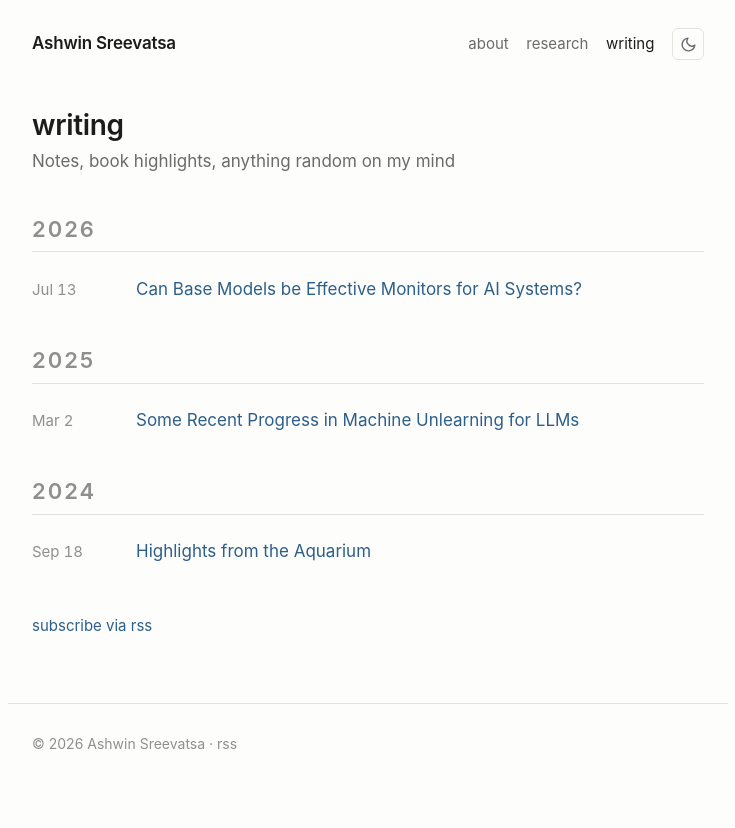
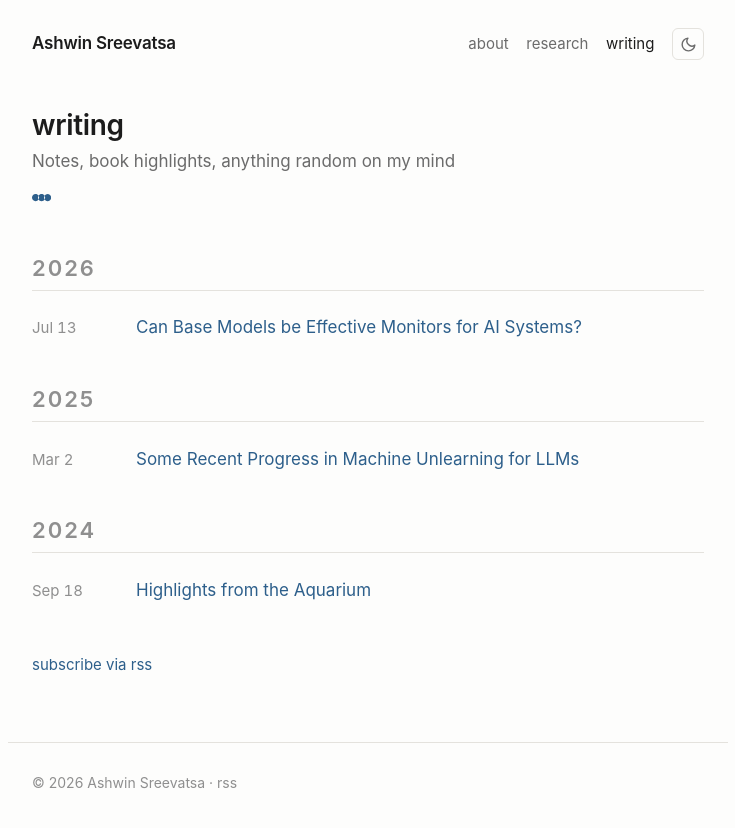
Before and after one commit to TheAshwinner/TheAshwinner.github.io, a Jekyll site: the page built from writing.md, in a window 1280 px wide. Shown: the top 828 px of the page, without its empty margins (272-1007 px from the left). Built offline with Jekyll 4.4.1, drawn with Linux system fonts in a browser that asks for light colours.

Commit message:
Add a Letterboxd link to the writing page
Co-Authored-By: Claude Opus 5.5 <noreply@anthropic.com>
Claude-Session: https://claude.ai/code/session_017eoR51MXqrqzcP5Phmhvyj

```diff
--- a/_includes/icon.html
+++ b/_includes/icon.html
@@ -5,7 +5,7 @@ and cannot break when a CDN path 404s, which is what the academicons link
 did. `fill="currentColor"` makes each icon inherit the link colour, so the
 hover and both themes are handled by the existing link styles.
 
-Artwork: envelope from Bootstrap Icons (MIT), the three brand marks from
+Artwork: envelope from Bootstrap Icons (MIT), the brand marks from
 Simple Icons (CC0). An unknown name renders nothing, so the row falls back
 to its text label on its own.
 {%- endcomment -%}
@@ -18,4 +18,6 @@ to its text label on its own.
 <svg class="icon" viewBox="0 0 24 24" fill="currentColor" aria-hidden="true" focusable="false"><path d="M12 .297c-6.63 0-12 5.373-12 12 0 5.303 3.438 9.8 8.205 11.385.6.113.82-.258.82-.577 0-.285-.01-1.04-.015-2.04-3.338.724-4.042-1.61-4.042-1.61C4.422 18.07 3.633 17.7 3.633 17.7c-1.087-.744.084-.729.084-.729 1.205.084 1.838 1.236 1.838 1.236 1.07 1.835 2.809 1.305 3.495.998.108-.776.417-1.305.76-1.605-2.665-.3-5.466-1.332-5.466-5.93 0-1.31.465-2.38 1.235-3.22-.135-.303-.54-1.523.105-3.176 0 0 1.005-.322 3.3 1.23.96-.267 1.98-.399 3-.405 1.02.006 2.04.138 3 .405 2.28-1.552 3.285-1.23 3.285-1.23.645 1.653.24 2.873.12 3.176.765.84 1.23 1.91 1.23 3.22 0 4.61-2.805 5.625-5.475 5.92.42.36.81 1.096.81 2.22 0 1.606-.015 2.896-.015 3.286 0 .315.21.69.825.57C20.565 22.092 24 17.592 24 12.297c0-6.627-5.373-12-12-12"/></svg>
 {%- when 'google scholar' -%}
 <svg class="icon" viewBox="0 0 24 24" fill="currentColor" aria-hidden="true" focusable="false"><path d="M5.242 13.769L0 9.5 12 0l12 9.5-5.242 4.269C17.548 11.249 14.978 9.5 12 9.5c-2.977 0-5.548 1.748-6.758 4.269zM12 10a7 7 0 1 0 0 14 7 7 0 0 0 0-14z"/></svg>
+{%- when 'letterboxd' -%}
+<svg class="icon" viewBox="0 0 24 24" fill="currentColor" aria-hidden="true" focusable="false"><path d="M8.224 14.352a4.447 4.447 0 0 1-3.775 2.092C1.992 16.444 0 14.454 0 12s1.992-4.444 4.45-4.444c1.592 0 2.988.836 3.774 2.092-.427.682-.673 1.488-.673 2.352s.246 1.67.673 2.352zM15.101 12c0-.864.247-1.67.674-2.352-.786-1.256-2.183-2.092-3.775-2.092s-2.989.836-3.775 2.092c.427.682.674 1.488.674 2.352s-.247 1.67-.674 2.352c.786 1.256 2.183 2.092 3.775 2.092s2.989-.836 3.775-2.092A4.42 4.42 0 0 1 15.1 12zm4.45-4.444a4.447 4.447 0 0 0-3.775 2.092c.427.682.673 1.488.673 2.352s-.246 1.67-.673 2.352a4.447 4.447 0 0 0 3.775 2.092C22.008 16.444 24 14.454 24 12s-1.992-4.444-4.45-4.444z"/></svg>
 {%- endcase -%}
--- a/_includes/link-row.html
+++ b/_includes/link-row.html
@@ -6,9 +6,11 @@ which matters most for the Scholar mark. Because the anchor has text content,
 that text wins the accessible name and the title is not announced twice.
 An entry with `email: true` becomes a mailto: built from site.email_address,
 so the address is never rendered as page text.
+Pass `links=` to render a different list, e.g. a page's own front matter.
 {%- endcomment -%}
+{%- assign links = include.links | default: site.data.links -%}
 <ul class="link-row link-row--icons">
-  {%- for link in site.data.links -%}
+  {%- for link in links -%}
     {%- if link.email -%}
       {%- if site.email_address -%}
       <li>{%- assign email_label = site.email_label | default: 'email' -%}
--- a/_layouts/page.html
+++ b/_layouts/page.html
@@ -6,6 +6,7 @@ layout: default
   <header class="page__header">
     <h1 class="page__title">{{ page.title }}</h1>
     {%- if page.subtitle %}<p class="page__subtitle">{{ page.subtitle }}</p>{% endif %}
+    {%- if page.links %}{% include link-row.html links=page.links %}{% endif %}
   </header>
   {%- endif %}
   <div class="page__content prose">
--- a/_sass/_layout.scss
+++ b/_sass/_layout.scss
@@ -177,3 +177,5 @@
   margin: 0;
   color: var(--muted);
 }
+
+.page__header .link-row { margin-top: 0.75rem; }
```
Also changed, not shown: writing.md (+3 -0 lines).
